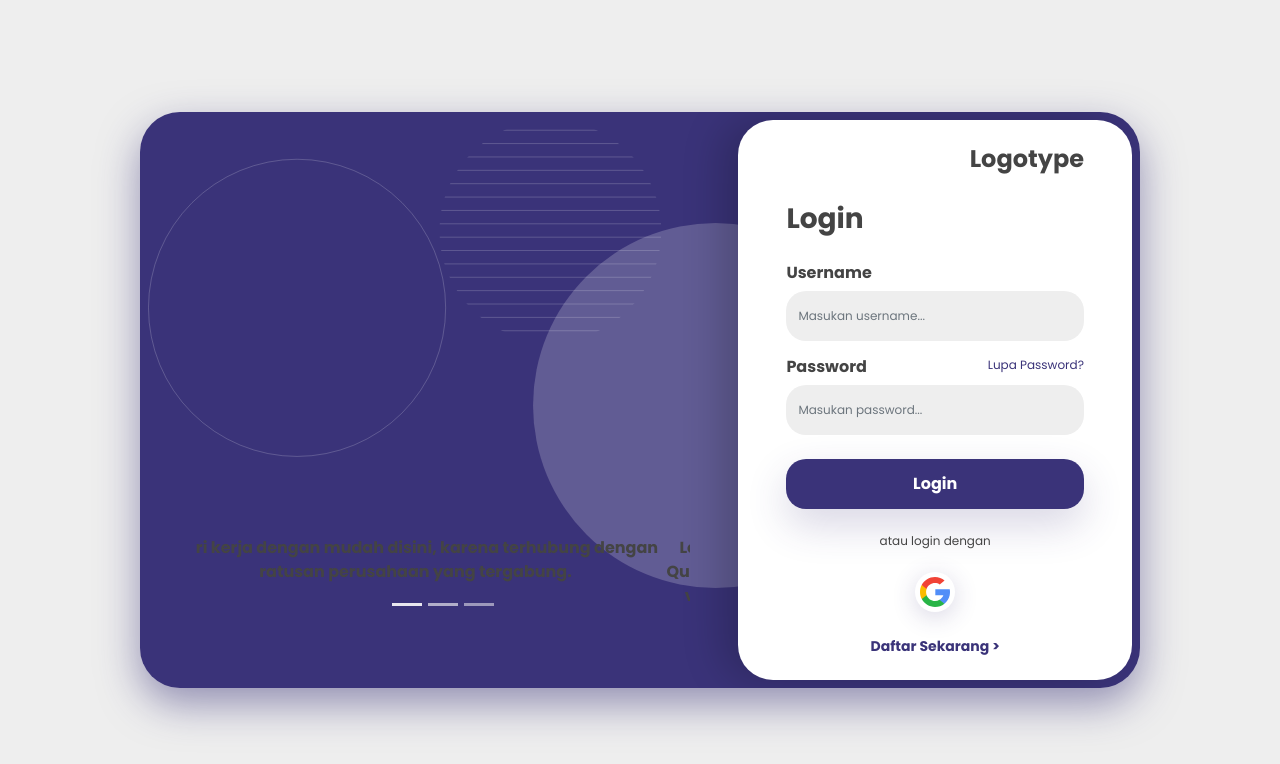
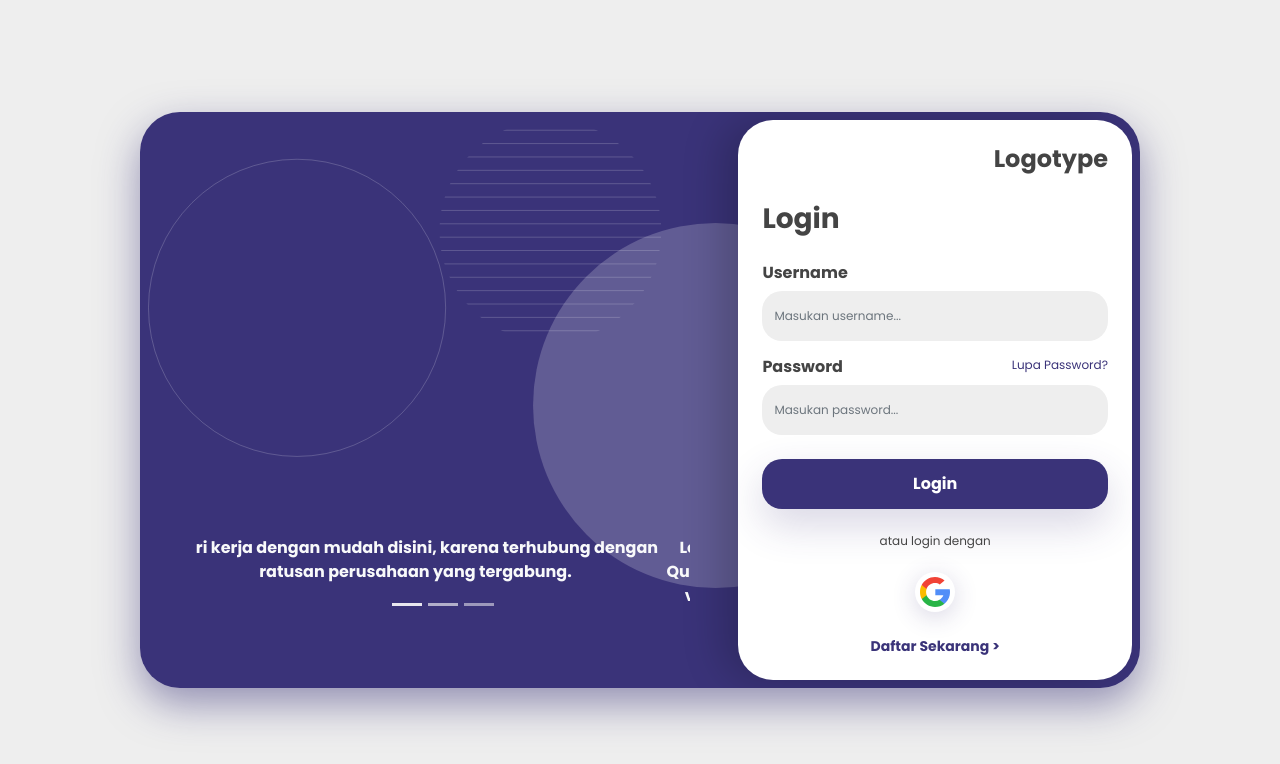
Before and after one commit to ilhamsrajab/akunt-client, a Vue app: page / in a window 1280 px wide. Shown: the top 764 px of the page. Built offline with nearby package versions, Linux system fonts and the light colour scheme; no server answers.

Commit message:
Fint Fix 2

```diff
--- a/src/App.vue
+++ b/src/App.vue
@@ -15,11 +15,11 @@ export default {
   font-family: 'Poppins', sans-serif;
   -webkit-font-smoothing: antialiased;
   -moz-osx-font-smoothing: grayscale;
+}
+
+#app {
   color: #444444;
   box-sizing: border-box;
 }
-
-/* #app {
-  font-family: Poppins, Helvetica, Arial, sans-serif;
-} */
+  /* font-family: Poppins, Helvetica, Arial, sans-serif; */
 </style>
--- a/src/views/transaction/index.vue
+++ b/src/views/transaction/index.vue
@@ -78,7 +78,7 @@
         </div>
       </div>
       <!-- bagian kanan -->
-      <div class="bg-white lh-sm d-flex flex-column px-5 py-4" style="border-radius: 35px; width: 40%; box-shadow: -16px 0px 40px rgba(0, 0, 0, 0.2); z-index:99">
+      <div class="bg-white lh-sm d-flex flex-column p-4" style="border-radius: 35px; width: 40%; box-shadow: -16px 0px 40px rgba(0, 0, 0, 0.2); z-index:99">
         <!-- logo -->
         <div class="fs-4 fw-bold align-self-end">
           Logotype
```
